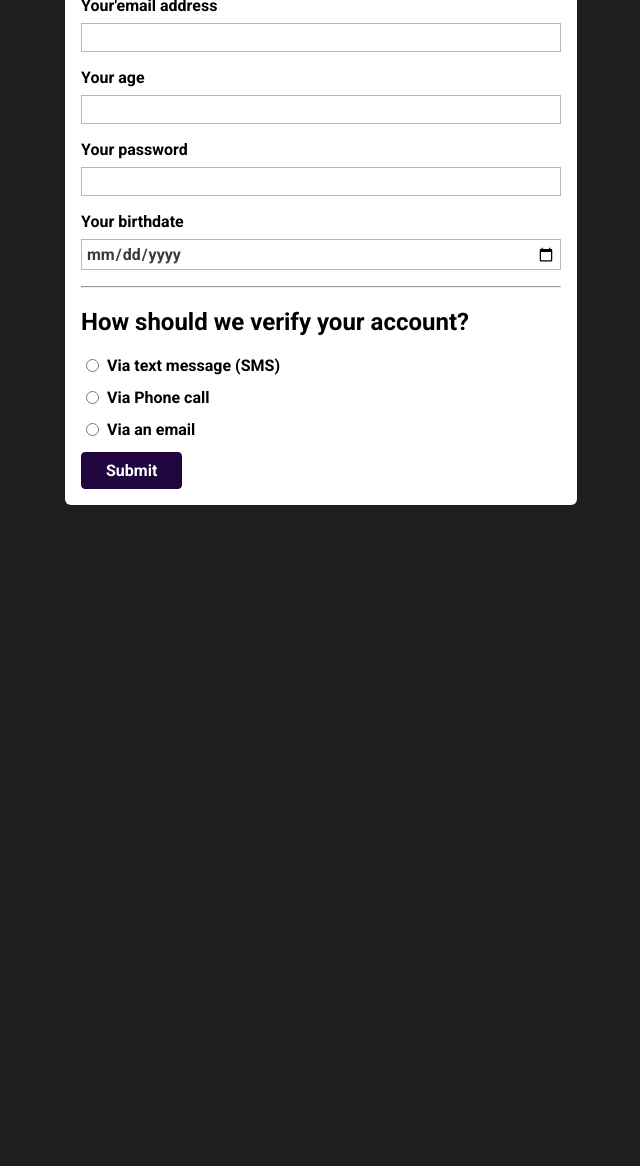
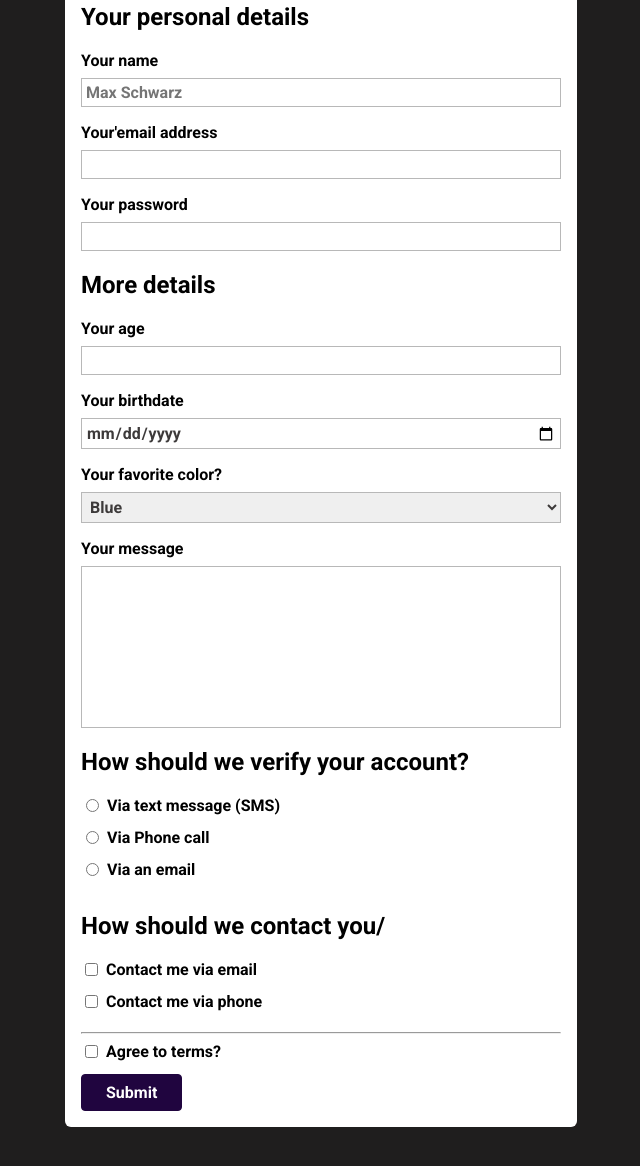
Before and after one commit to jinyongu/Frontend, a plain HTML site: page Web_Development/Section10/index.html in a window 1280 px wide. Shown: the part 140-1306 px from the top of the page, without its empty margins (319-959 px from the left). Before the commit the page ends 800 px from the top, so only its background shows below. Drawn offline with Linux system fonts and the light colour scheme.

Commit message:
add checkbox and attribute

```diff
--- a/Web_Development/Section10/index.html
+++ b/Web_Development/Section10/index.html
@@ -13,37 +13,147 @@
     />
   </head>
   <body>
+    <h1>Demo Form</h1>
     <form action="/" method="GET">
+      <section>
+        <h2>Your personal details</h2>
+        <ul>
+          <li>
             <label for="username">Your name</label>
-      <input type="text" name="user-name" id="username" />
+            <input type="text" name="user-name" id="username" required placeholder="Max Schwarz" />
+          </li>
+          <li>
             <label for="useremail">Your'email address</label>
             <input type="email" name="user-email" id="useremail" />
+          </li>
+          <li>
+            <label for="userpassword">Your password</label>
+            <input
+              type="password"
+              name="user-password"
+              id="userpassword"
+              required
+              minlength="7"
+            />
+          </li>
+        </ul>
+      </section>
+
+      <section>
+        <h2>More details</h2>
+        <ul>
+          <li>
             <label for="userage">Your age</label>
-      <input type="number" step="1" name="user-age" id="userage" />
-      <label for="userpassword">Your password</label>
-      <input type="password" name="user-password" id="userpassword" />
+            <input
+              type="number"
+              step="1"
+              name="user-age"
+              id="userage"
+              required
+              min="18"
+              max="100"
+            />
+          </li>
+          <li>
             <label for="userbirthdate">Your birthdate</label>
-      <input type="date" name="user-birthdate" id="userbirthdate" />
-      <hr />
+            <input
+              type="date"
+              name="user-birthdate"
+              id="userbirthdate"
+              required
+              min="1921-01-01"
+              max="2003-01-01"
+            />
+          </li>
+          <li>
+            <label for="favoritecolor">Your favorite color?</label>
+            <select name="favorite-color" id="favoritecolor">
+              <option value="blue">Blue</option>
+              <option value="black">Black</option>
+              <option value="red">Red</option>
+            </select>
+          </li>
+        </ul>
+      </section>
+
+      <section>
+        <label for="usermessage">Your message</label>
+        <textarea name="user-message" id="usermessage" rows="8" ></textarea>
+      </section>
+
+      <section>
         <h2>How should we verify your account?</h2>
-      <div class="form-control-inline">
+        <ul>
+          <li class="form-control-inline">
             <input
               type="radio"
               name="verify"
               id="verify-text-message"
               value="text-message"
+              required
             />
             <label for="verify-text-message">Via text message (SMS)</label>
+          </li>
+          <li class="form-control-inline">
+            <input
+              type="radio"
+              name="verify"
+              id="verify-phone"
+              value="phone"
+              required
+            />
+            <label for="verify-phone">Via Phone call</label>
+          </li>
+          <li class="form-control-inline">
+            <input
+              type="radio"
+              name="verify"
+              id="verify-email"
+              value="email"
+              required
+            />
+            <label for="verify-email">Via an email</label>
+          </li>
+        </ul>
+      </section>
+
+      <section>
+        <h2>How should we contact you/</h2>
+        <ul>
+          <li class="form-control-inline">
+            <input
+              type="checkbox"
+              id="contact-email"
+              name="contact"
+              value="email"
+            />
+            <label for="contact-email">Contact me via email</label>
+          </li>
+          <li class="form-control-inline">
+            <input
+              type="checkbox"
+              id="agree-phone"
+              name="contact"
+              vlaue="phone"
+            />
+            <label for="agree-phone">Contact me via phone</label>
+          </li>
+        </ul>
+      </section>
+
+      <hr />
+
+      <section>
+        <div class="form-control-inline">
+          <input type="checkbox" id="agree-terms" name="terms" />
+          <label for="agree-terms">Agree to terms?</label>
         </div>
-      <div class="form-control-inline">
-        <input type="radio" name="verify" id="verify-phone" value="phone" />
-        <label for="verify-phone">Via Phone call</label>
-      </div>
-      <div class="form-control-inline">
-        <input type="radio" name="verify" id="verify-email" value="email" />
-        <label for="verify-email">Via an email</label>
-      </div>
-      <button>Submit</button>
+      </section>
+
+      <section>
+        <!-- <button type="reset">Clear</button> -->
+        <button type="submit">Submit</button>
+      </section>
     </form>
   </body>
 </html>
--- a/Web_Development/Section10/styles.css
+++ b/Web_Development/Section10/styles.css
@@ -1,6 +1,17 @@
 body {
     background-color: rgb(31, 30, 30);
     font-family: 'Roboto', sans-serif;
+}
+
+h1 {
+    text-align: center;
+    color: white;
+}
+
+ul {
+    list-style: none;
+    padding: 0;
+    margin: 0;
 }
 
 form {
@@ -16,7 +27,9 @@ label {
     display: block;
 }
 
-input {
+input,
+textarea,
+select {
     width: 100%;
     display: block;
     margin-bottom: 1rem;
@@ -27,7 +40,12 @@ input {
     color: rgb(61, 58, 58);
 }
 
-input:focus {
+textarea {
+    resize: none;
+}
+
+input:focus,
+textarea:focus {
     background-color: rgb(219, 190, 253);
     color: rgb(32, 5, 63);
     border-color: rgb(32, 5, 63);
```
Lines whose indentation alone changed are shown as unchanged.
